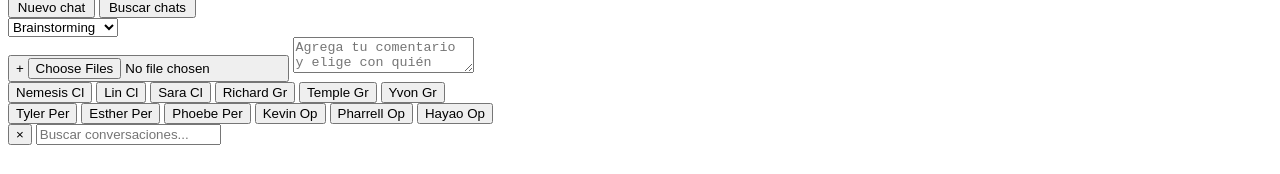
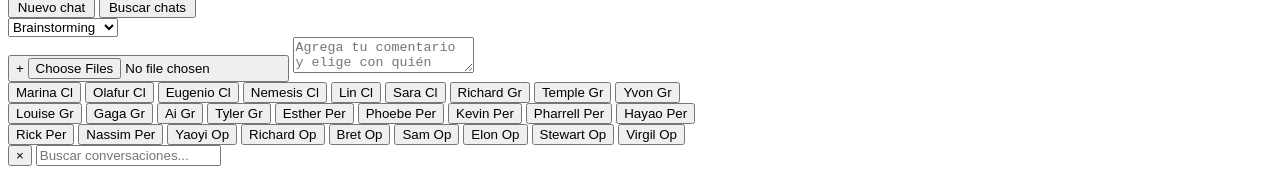
Before and after one commit to greener-barcelona/testing.ultr-solutions, a website with bundled scripts: page public/Chat/index.html in a window 1280 px wide. Shown: the part 638-812 px from the top of the page. Built offline with nearby package versions, Linux system fonts and the light colour scheme.

Commit message:
añadir perfiles

```diff
--- a/public/Chat/chat.css
+++ b/public/Chat/chat.css
@@ -572,7 +572,7 @@ body {
 }
 
 .chat-btn {
-  width: 15%;
+  width: 10%;
   height: 37px;
   background-color: var(--primary-black);
   color: white;
--- a/public/Chat/index.html
+++ b/public/Chat/index.html
@@ -183,6 +183,15 @@
           <select class="perfil-select" id="perfilSelect"></select>
         </section>
         <div class="button-group">
+          <button data-perfil="Marina" data-api="claude" class="chat-btn">
+            Marina Cl
+          </button>
+          <button data-perfil="Olafur" data-api="claude" class="chat-btn">
+            Olafur Cl
+          </button>
+          <button data-perfil="Eugenio" data-api="claude" class="chat-btn">
+            Eugenio Cl
+          </button>
           <button data-perfil="Nemesis" data-api="claude" class="chat-btn">
             Nemesis Cl
           </button>
@@ -203,8 +212,17 @@
           </button>
         </div>
         <div class="button-group">
-          <button data-perfil="Tyler" data-api="perplexity" class="chat-btn">
-            Tyler Per
+          <button data-perfil="Louise" data-api="grok" class="chat-btn">
+            Louise Gr
+          </button>
+          <button data-perfil="Gaga" data-api="grok" class="chat-btn">
+            Gaga Gr
+          </button>
+          <button data-perfil="Ai" data-api="grok" class="chat-btn">
+            Ai Gr
+          </button>
+          <button data-perfil="Tyler" data-api="grok" class="chat-btn">
+            Tyler Gr
           </button>
           <button data-perfil="Esther" data-api="perplexity" class="chat-btn">
             Esther Per
@@ -212,14 +230,43 @@
           <button data-perfil="Phoebe" data-api="perplexity" class="chat-btn">
             Phoebe Per
           </button>
-          <button data-perfil="Kevin" data-api="openai" class="chat-btn">
-            Kevin Op
+          <button data-perfil="Kevin" data-api="perplexity" class="chat-btn">
+            Kevin Per
           </button>
-          <button data-perfil="Pharrell" data-api="openai" class="chat-btn">
-            Pharrell Op
+          <button data-perfil="Pharrell" data-api="perplexity" class="chat-btn">
+            Pharrell Per
           </button>
-          <button data-perfil="Hayao" data-api="openai" class="chat-btn">
-            Hayao Op
+          <button data-perfil="Hayao" data-api="perplexity" class="chat-btn">
+            Hayao Per
+          </button>
+        </div>
+        <div class="button-group">
+          <button data-perfil="Rick" data-api="perplexity" class="chat-btn">
+            Rick Per
+          </button>
+          <button data-perfil="Nassim" data-api="perplexity" class="chat-btn">
+            Nassim Per
+          </button>
+          <button data-perfil="Yaoyi" data-api="openai" class="chat-btn">
+            Yaoyi Op
+          </button>
+          <button data-perfil="Richard" data-api="openai" class="chat-btn">
+            Richard Op
+          </button>
+          <button data-perfil="Bret" data-api="openai" class="chat-btn">
+            Bret Op
+          </button>
+          <button data-perfil="Sam" data-api="openai" class="chat-btn">
+            Sam Op
+          </button>
+          <button data-perfil="Elon" data-api="openai" class="chat-btn">
+            Elon Op
+          </button>
+          <button data-perfil="Stewart" data-api="openai" class="chat-btn">
+            Stewart Op
+          </button>
+          <button data-perfil="Virgil" data-api="openai" class="chat-btn">
+            Virgil Op
           </button>
         </div>
       </div>
```
